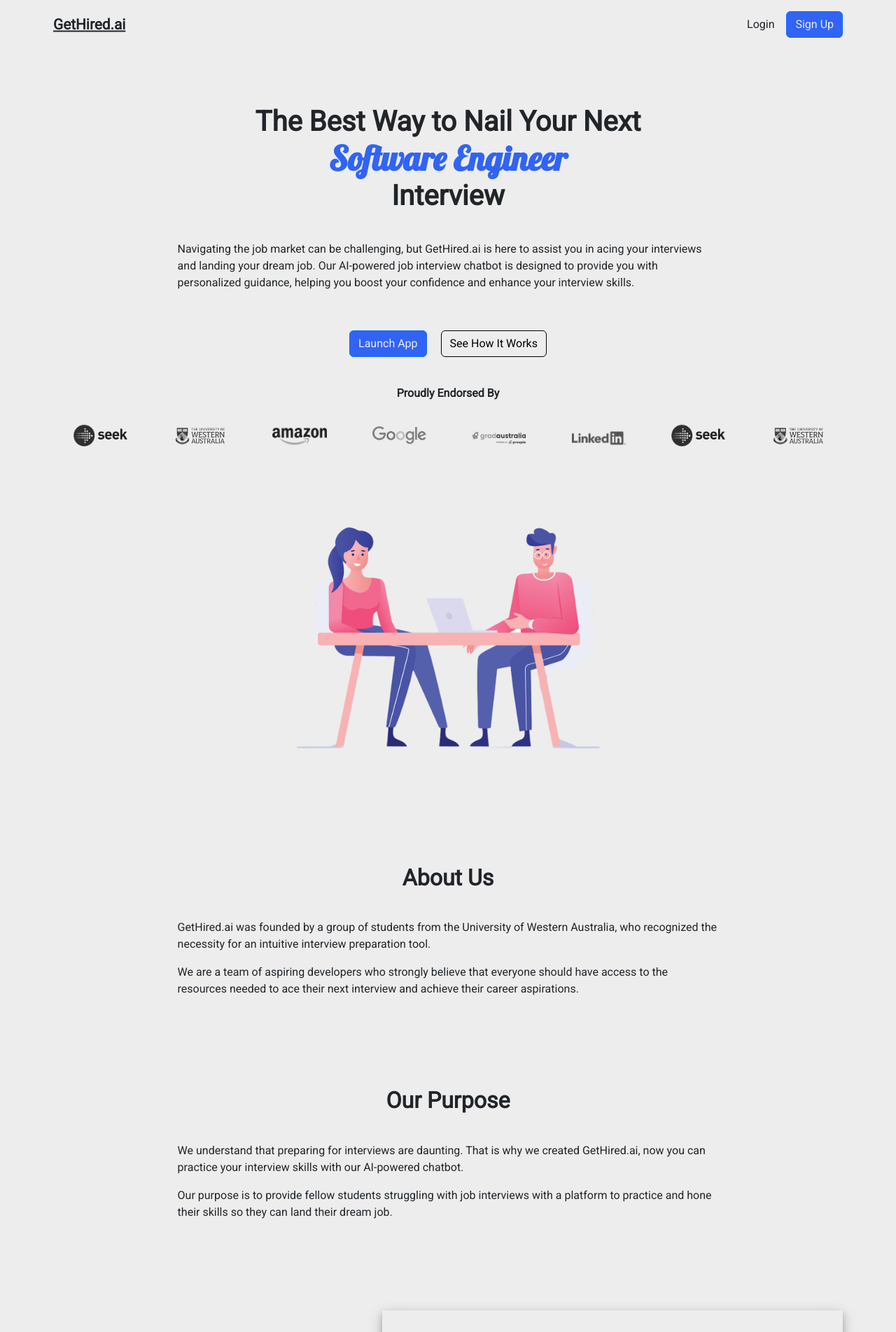
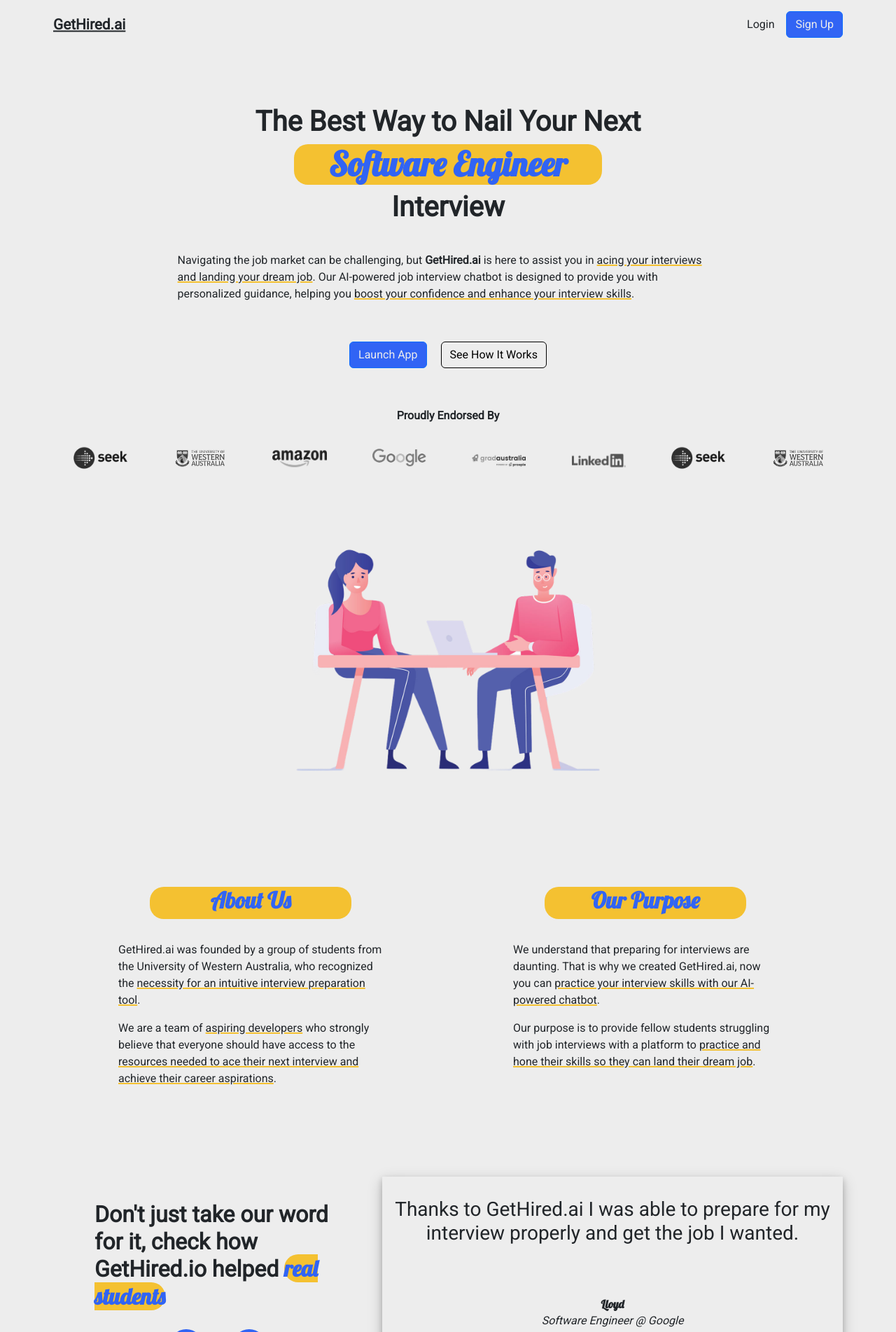
Before and after one commit to uwaysm/Job-Interview-Simulator, a Flask app: page / in a window 1280 px wide. Shown: the top 1903 px of the page at 70% size. Run offline with Flask 3, Linux system fonts and the light colour scheme.

Commit message:
redesign landing page

```diff
--- a/static/css/app.css
+++ b/static/css/app.css
@@ -204,7 +204,7 @@
 
 @media (max-width: 576px){
   .sidebar {
-    width: 80%;
+    width: 90%;
     display: none;
   }
   .chat-container-app, .chat-container-history {
--- a/static/css/landing.css
+++ b/static/css/landing.css
@@ -57,6 +57,13 @@
   text-align: center;
 }
 
+#intro-header div {
+  background-color: #F4C131;
+  border-radius: 20px;
+  margin: auto;
+  width: 80%;
+}
+
 #job-title {
   color: #3164f4;
   font-size: larger;
@@ -82,9 +89,21 @@
   margin: 0.5em;
 }
 
+#about-header, #purpose-header {
+  font-family: 'Lobster', cursive;
+  color: #3164f4;
+  width: 18em;
+  background-color: #F4C131;
+  border-radius: 20px;
+}
+
 .infinite-carousel-container {
   width: 100%;
   overflow: hidden;
+}
+
+.infinite-carousel-container p {
+  font-family: 'Lobster', cursive;
 }
 
 .infinite-carousel-items {
--- a/static/css/style.css
+++ b/static/css/style.css
@@ -39,6 +39,21 @@ the vertically stacked children
   border: solid black 1px;
 }
 
+.underline-orange{
+  text-decoration: underline 0.15em #F4C131;
+  transition: text-decoration-color 300ms;
+}
+
+.underline-orange:hover{
+  text-decoration: underline 0.15em #3164f4;
+}
+
+.highlight-orange {
+  border-radius: 20px;
+  color: #3164f4;
+  font-family: 'Lobster', cursive;
+  background-color: #F4C131;
+}
 
 /* For trouble shooting purposes */
 /*
--- a/templates/chat_logs.html
+++ b/templates/chat_logs.html
@@ -157,7 +157,7 @@
               {% set id_rating = id_rating_raw|replace(' ', '-') %}
               {% if loop.index == 1 or loop.index % 5 == 1 %}
                 <li class="{{ id_date}} {{ id_jobTitle }} {{ id_rating}} user">
-                  I want to apply for a <b>{{ log[7] }}</b> job!
+                  I want to apply for a <span style="color: #F4C131;"><b>{{ log[7] }}</b></span> job!
                   <br>
                   <i>{{ log[9] }}</i>
                 </li> <!-- log[7] == Job Title / log[9] == date -->
--- a/templates/landing.html
+++ b/templates/landing.html
@@ -156,20 +156,19 @@
         <div id="introduction" class="container-fluid">
             <div class="column-center">
                 <div id="intro-header" class="content">
-                    <h1>The Best Way to Nail Your Next
-                        <br>
-                        <span id="job-title" class="fade-in show"></span>
-                        <br>
-                        Interview
-                    </h1>
+                    <h1>The Best Way to Nail Your Next</h1>
+                    <div>
+                        <h1><span id="job-title" class="fade-in show"></span></h1>
+                    </div>
+                    <h1>Interview</h1>
                 </div>
                 <div id="intro-content" class="content p-content">
                     <p>
-                        Navigating the job market can be challenging, but GetHired.ai is
-                        here to assist you in acing your interviews and landing your dream
-                        job. Our AI-powered job interview chatbot is designed to provide you
-                        with personalized guidance, helping you boost your confidence and
-                        enhance your interview skills.
+                        Navigating the job market can be challenging, but <b>GetHired.ai</b> is
+                        here to assist you in <span class="underline-orange">acing your interviews and landing your dream
+                        job</span>. Our AI-powered job interview chatbot is designed to provide you
+                        with personalized guidance, helping you <span class="underline-orange">boost your confidence and
+                        enhance your interview skills</span>.
                     </p>
                 </div>
             </div>
@@ -180,7 +179,7 @@
             </div>
 
             <div class="infinite-carousel-container">
-                <p> <b>Proudly Endorsed By</b></p>
+                <p></p><b>Proudly Endorsed By</b></p>
                 <div class="infinite-carousel-items">
                     <div class="infinite-carousel-item">
                         <img class="vertical-center" src="../static/images/logos/amazon.png" alt="Amazon Logo">
@@ -211,36 +210,36 @@
 
         </div>
 
-        <div id="about-us" class="container-fluid">
-            <div class="column-center">
+        <div id="summary" class="container-fluid">
+            <div class="row">
+                <div class="summary-content column-center col-md-6">
                     <div id="about-header" class="content">
                         <h1 class="h1-content">About Us</h1>
                     </div>
-                <div id="about-content" class="content p-content">
+                    <div id="about-us" class="content p-content">
                         <p>
                             GetHired.ai was founded by a group of students from the University of Western Australia,
-                        who recognized the necessity for an intuitive interview preparation tool.
+                            who recognized the <span class="underline-orange">necessity for an intuitive interview preparation tool</span>.
                         </p>
                         <p>
-                        We are a team of aspiring developers who strongly believe that everyone should have access
-                        to the resources needed to ace their next interview and achieve their career aspirations.
+                            We are a team of <span class="underline-orange">aspiring developers</span> who strongly believe that everyone should have access
+                            to the <span class="underline-orange">resources needed to ace their next interview and achieve their career aspirations</span>.
                         </p>
                     </div>
                 </div>
-        </div>
 
-        <div id="our-purpose" class="container-fluid">
-            <div class="column-center">
+                <div class="summary-content column-center col-md-6">
                     <div id="purpose-header" class="content">
                         <h1 class="h1-content">Our Purpose</h1>
                     </div>
-                <div id="purpose-content" class="content p-content">
+                    <div id="our-purpose" class="content p-content">
                         <p>
-                        We understand that preparing for interviews are daunting. That is why we created GetHired.ai, now you can practice your interview skills with our AI-powered chatbot.
+                            We understand that preparing for interviews are daunting. That is why we created GetHired.ai, now you can <span class="underline-orange">practice your interview skills with our AI-powered chatbot</span>.
                         </p>
                         <p>
-                        Our purpose is to provide fellow students struggling with job interviews with a platform to practice and hone their skills so they can land their dream job.
+                            Our purpose is to provide fellow students struggling with job interviews with a platform to <span class="underline-orange">practice and hone their skills so they can land their dream job</span>.
                         </p>
+                    </div>
                 </div>
             </div>
         </div>
@@ -248,7 +247,7 @@
         <div id="testimonial" class="container-fluid">
             <div id="testimonial-carousel" class="row">
                 <div id="testimonial-description" class="col-md-4 column-center">
-                    <h1 class="h1-content">Don't just take our world for it, check how GetHired.io helped real students</h1>
+                    <h1 class="h1-content">Don't just take our word for it, check how GetHired.io helped <span class="highlight-orange">real students</span></h1>
                     <div id="testimonial-arrows">
                         <button id="prev">&#60;</button>
                         <button id="next">&#62;</button>
@@ -259,7 +258,7 @@
                         <h3 id="testimonial-text">
                             testimonial text
                         </h3>
-                        <p id="testimonial-name" style="font-weight: bold;">
+                        <p id="testimonial-name" style="font-weight: bold; font-family: 'Lobster', cursive;">
 
                         </p>
                         <p id="testimonial-job" style="font-style: italic;">
@@ -276,7 +275,7 @@
         <div id="epilogue" class="container-fluid">
             <div class="column-center">
                 <div id="epilogue-header" class="content">
-                    <h1 class="h1-content">Ready to Get Hired?</h1>
+                    <h1 class="h1-content underline-orange">Ready to Get Hired?</h1>
                 </div>
                 <div id="epilogue-button">
                     <button type="button" class="btn btn-primary launch-app-button">Launch App</button>
@@ -294,16 +293,16 @@
                 <p class="footer-legal">All rights reserved.</p>
             </div>
             <div class="col-sm-2">
-                <a href="#about-us" class="footer-content vertical-center">About Us</a>
+                <a href="#about-us" class="footer-content vertical-center">About</a>
             </div>
             <div class="col-sm-2">
-                <a href="#our-purpose" class="footer-content vertical-center">Our Purpose</a>
+                <a href="#our-purpose" class="footer-content vertical-center">Purpose</a>
             </div>
             <div class="col-sm-2">
-                <a href="#testimonial" class="footer-content vertical-center">testimonials</a>
+                <a href="#testimonial" class="footer-content vertical-center">Testimonials</a>
             </div>
             <div class="col-sm-2">
-                <a href="https://teaching.csse.uwa.edu.au/units/CITS3403/" class="footer-content vertical-center">Project Page</a>
+                <a href="https://teaching.csse.uwa.edu.au/units/CITS3403/" class="footer-content vertical-center">Unit Page</a>
             </div>
         </div>
     </div>
```
Lines whose indentation alone changed are shown as unchanged.
